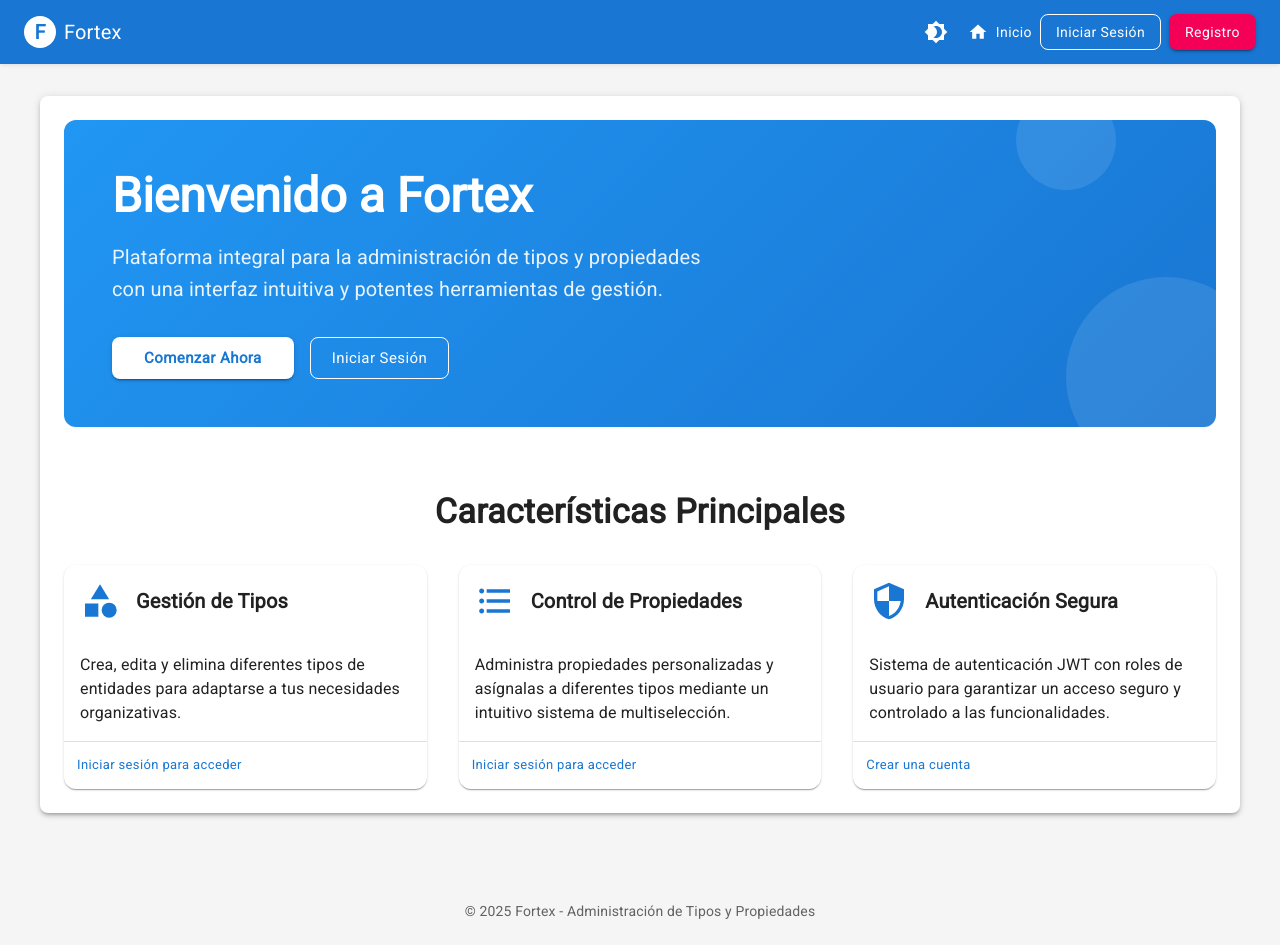
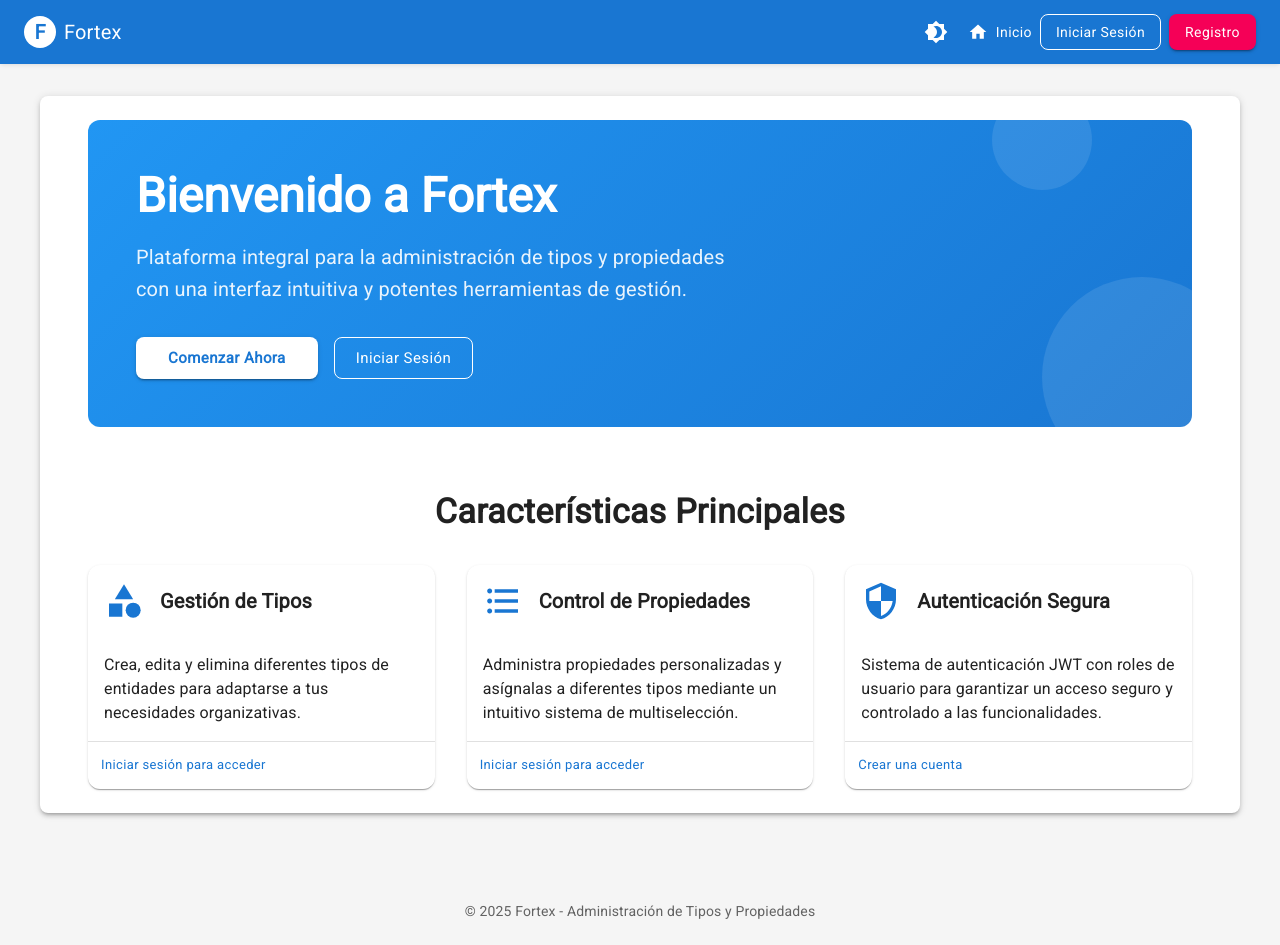
Before and after one commit to SebastianBC09/front-admin-dashboard, a Next.js app: page / in a window 1280 px wide. Built offline with nearby package versions, Linux system fonts and the light colour scheme.

Commit message:
feat: wrapper added to home page

```diff
--- a/app/page.tsx
+++ b/app/page.tsx
@@ -3,9 +3,11 @@ import Grid from '@mui/material/Grid2';
 import FeatureCard from '@/components/FeatureCard';
 import Hero from '@/components/Hero';
 import { Category as CategoryIcon, FormatListBulleted as ListIcon, Security as SecurityIcon } from '@mui/icons-material';
+import Wrapper from '@/components/Wrapper';
 
 export default function HomePage() {
   return (
+    <Wrapper>
       <Box>
         <Hero />
         <Typography
@@ -52,5 +54,6 @@ export default function HomePage() {
           </Grid>
         </Grid>
       </Box>
+    </Wrapper>
   );
 }
```
Lines whose indentation alone changed are shown as unchanged.
